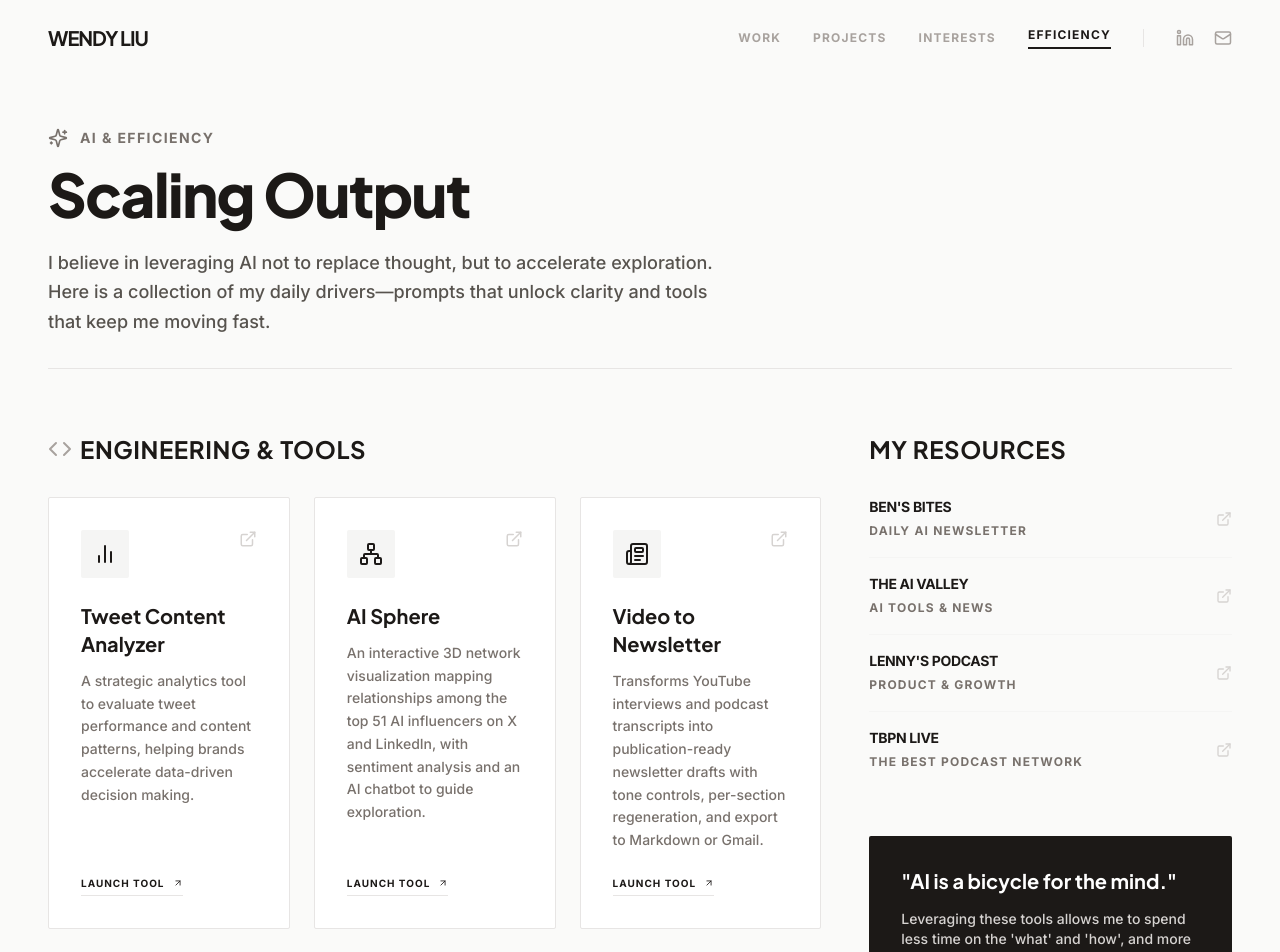
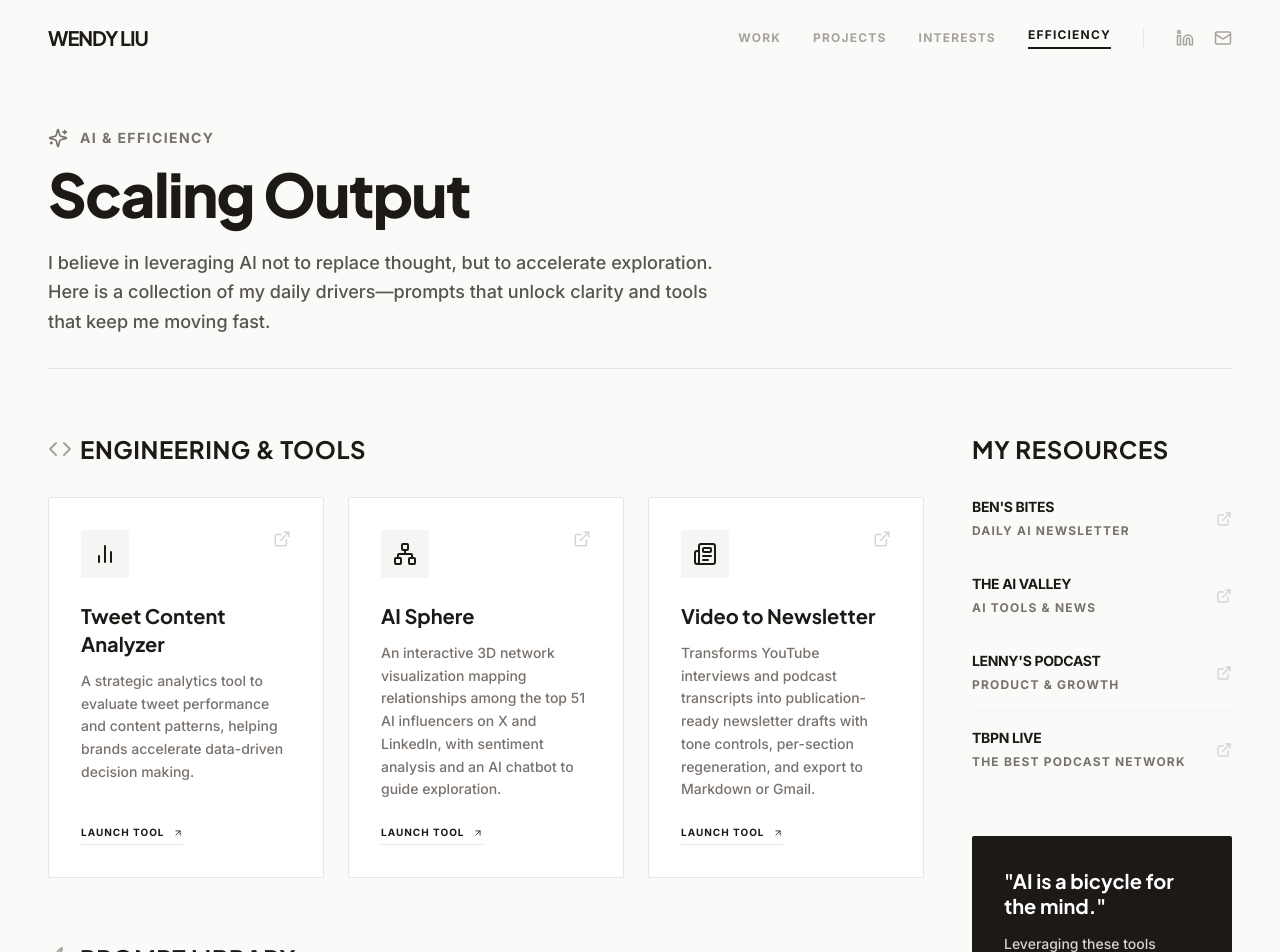
Before and after one commit to wendylzh6/Personal-Website, a React (Vite) app: page /#/ai-resources in a window 1280 px wide. Shown: the top 952 px of the page. Built offline with nearby package versions, Linux system fonts and the light colour scheme.

Commit message:
Narrow sidebar from col-span-4 to col-span-3 for more main content space

```diff
--- a/pages/AIEfficiency.tsx
+++ b/pages/AIEfficiency.tsx
@@ -174,7 +174,7 @@ Output Requirements
       <div className="grid grid-cols-1 lg:grid-cols-12 gap-12">
 
         {/* Main Content Column */}
-        <div className="lg:col-span-8">
+        <div className="lg:col-span-9">
 
           {/* Engineering & Tools Section */}
           <div className="mb-16">
@@ -230,7 +230,7 @@ Output Requirements
         </div>
 
         {/* Tools Sidebar */}
-        <div className="lg:col-span-4">
+        <div className="lg:col-span-3">
           <div className="sticky top-32">
             <h2 className="text-2xl font-display font-bold mb-8 uppercase tracking-wide">My Resources</h2>
             <ul className="space-y-4">
```
